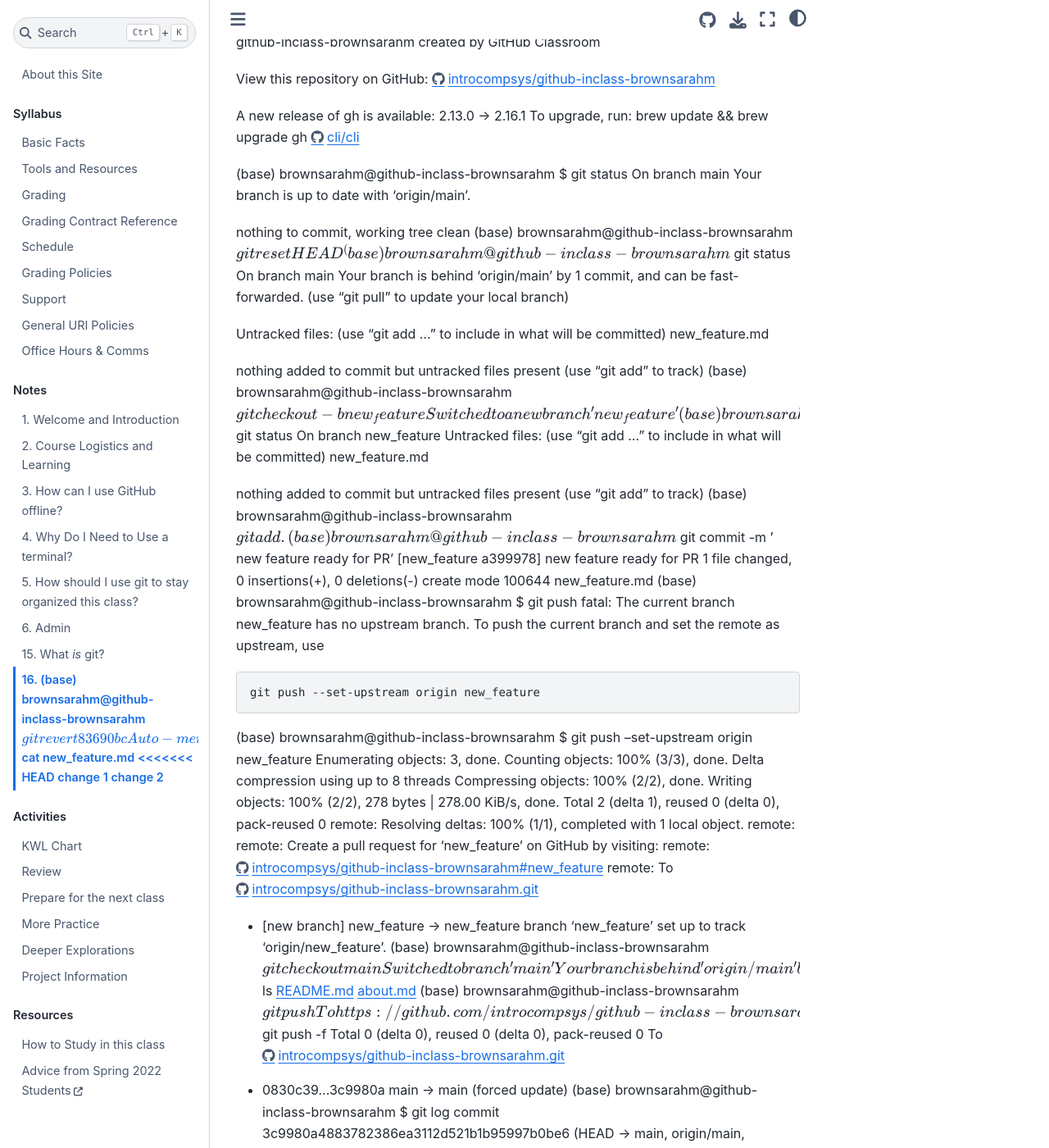
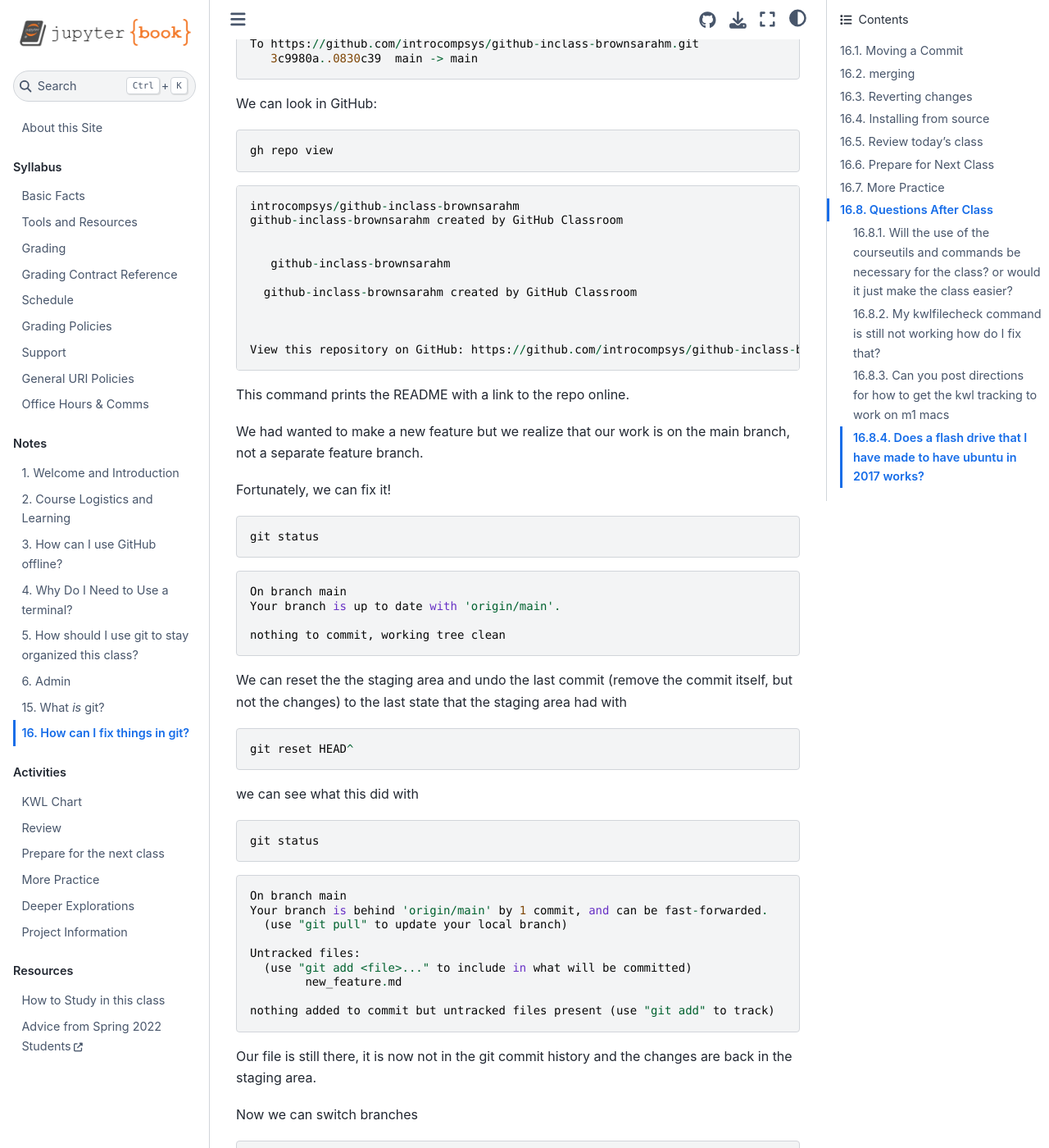
Before and after one commit to introcompsys/fall2022, a Jupyter Book: the page built from notes/2022-10-03.md, in a window 1280 px wide and 1400 px high, scrolled down 1139 px. Shown: the whole window at 82% size. Built offline with Jupyter Book 1.0.4 settings and Sphinx 7.4.7 and the Sphinx Book theme 1.1.4, drawn with Linux system fonts in a browser that asks for light colours; pages that are not in the unit, such as notebooks, are missing from menus; some of the changed text lies outside the part shown.

Commit message:
notes, questions and activities

`````diff
--- /dev/null
+++ b/_practice/2022-10-03.md
@@ -0,0 +1,2 @@
+1. Create an issue on your group repo for a new vocab term or cheatsheet item from your terminal, check that there is not an exisiting issue first. Write the history from this activity to `offlineissue.md` in your kwl repo.
+1. If you plan to do projects. Create [milestones](https://docs.github.com/en/issues/using-labels-and-milestones-to-track-work/creating-and-editing-milestones-for-issues-and-pull-requests) for the intermediate deadlines (proposal 1, proposal 2, project 1, project 2 with deadlines)
--- /dev/null
+++ b/_prepare/2022-10-03.md
@@ -0,0 +1,2 @@
+1. In a `gitunderstanding.md` list 3-5 items from the following categories (1) things you have had trouble with in git in the past and how they relate to your new understanding (b) things that your understanding has changed based on today's class (c) things about git you still have questions about
+1. Follow up on your grading contract as needed
--- /dev/null
+++ b/_review/2022-10-03.md
@@ -0,0 +1,3 @@
+1. Fix any open PRs you have that need to have a commit moved to a different branch, etc.
+1. In your github in class repo, create a series of commits that tell as story of how you might have made a mistake and fixed it. Use git log and redirects to write that log to a file in your KWL repo and then annotate your story.
+1. Create tracking issues for last week's activities and link them to PRs for any activities you have already completed.
--- a/notes/2022-10-03.md
+++ b/notes/2022-10-03.md
@@ -1,64 +1,59 @@
-(base) brownsarahm@github-inclass-brownsarahm $ git status
-On branch main
-Your branch is up to date with 'origin/main'.
+# How can I fix things in git?
 
-Changes to be committed:
-  (use "git restore --staged <file>..." to unstage)
-	new file:   hello.md
 
-(base) brownsarahm@github-inclass-brownsarahm $ rm hello.md
-(base) brownsarahm@github-inclass-brownsarahm $ git status
-On branch main
-Your branch is up to date with 'origin/main'.
+## Moving a Commit
 
-Changes to be committed:
-  (use "git restore --staged <file>..." to unstage)
-	new file:   hello.md
+Start on your main branch of your github in class repo with a clean working directory
 
-Changes not staged for commit:
-  (use "git add/rm <file>..." to update what will be committed)
-  (use "git restore <file>..." to discard changes in working directory)
-	deleted:    hello.md
+```
+git status
+```
 
-(base) brownsarahm@github-inclass-brownsarahm $ git add .
-(base) brownsarahm@github-inclass-brownsarahm $ git commit -m 'file
-> '
+```
 On branch main
 Your branch is up to date with 'origin/main'.
 
 nothing to commit, working tree clean
-(base) brownsarahm@github-inclass-brownsarahm $ git status
-On branch main
-Your branch is up to date with 'origin/main'.
+```
 
-nothing to commit, working tree clean
-(base) brownsarahm@github-inclass-brownsarahm $ touch new_feature.md
-(base) brownsarahm@github-inclass-brownsarahm $ git status
-On branch main
-Your branch is up to date with 'origin/main'.
+Now let's create a new file
 
-Untracked files:
-  (use "git add <file>..." to include in what will be committed)
-	new_feature.md
+```
+touch new_feature.md
+```
 
-nothing added to commit but untracked files present (use "git add" to track)
-(base) brownsarahm@github-inclass-brownsarahm $ git add .
-(base) brownsarahm@github-inclass-brownsarahm $ git comit -m "new feature"
-git: 'comit' is not a git command. See 'git --help'.
+and add commit and push it to the main branch
 
-The most similar command is
-	commit
-(base) brownsarahm@github-inclass-brownsarahm $ git commit -m "new feature"
+
+```
+git add .
+```
+
+```
+```
+
+
+```
+git comit -m "new feature"
+```
+
+
+```
+git commit -m "new feature"
+```
+
+```
 [main 0830c39] new feature
  1 file changed, 0 insertions(+), 0 deletions(-)
  create mode 100644 new_feature.md
-(base) brownsarahm@github-inclass-brownsarahm $ git status
-On branch main
-Your branch is ahead of 'origin/main' by 1 commit.
-  (use "git push" to publish your local commits)
+```
 
-nothing to commit, working tree clean
-(base) brownsarahm@github-inclass-brownsarahm $ git push
+
+```
+git push
+```
+
+```
 Enumerating objects: 3, done.
 Counting objects: 100% (3/3), done.
 Delta compression using up to 8 threads
@@ -68,7 +63,15 @@
 remote: Resolving deltas: 100% (1/1), completed with 1 local object.
 To https://github.com/introcompsys/github-inclass-brownsarahm.git
    3c9980a..0830c39  main -> main
-(base) brownsarahm@github-inclass-brownsarahm $ gh repo view
+```
+
+We can look in GitHub:
+
+```
+gh repo view
+```
+
+```
 introcompsys/github-inclass-brownsarahm
 github-inclass-brownsarahm created by GitHub Classroom
 
@@ -80,19 +83,38 @@
 
 
 View this repository on GitHub: https://github.com/introcompsys/github-inclass-brownsarahm
+```
 
+This command prints the README with a link to the repo online.
 
-A new release of gh is available: 2.13.0 → 2.16.1
-To upgrade, run: brew update && brew upgrade gh
-https://github.com/cli/cli/releases/tag/v2.16.1
+We had wanted to make a new feature but we realize that our work is on the main branch, not a separate feature branch.
 
-(base) brownsarahm@github-inclass-brownsarahm $ git status
+Fortunately, we can fix it!
+
+```
+git status
+```
+
+```
 On branch main
 Your branch is up to date with 'origin/main'.
 
 nothing to commit, working tree clean
-(base) brownsarahm@github-inclass-brownsarahm $ git reset HEAD^
-(base) brownsarahm@github-inclass-brownsarahm $ git status
+```
+
+We can reset the the staging area and undo the last commit (remove the commit itself, but not the changes) to the last state that the staging area had with
+
+```
+git reset HEAD^
+```
+
+we can see what this did with
+
+```
+git status
+```
+
+```
 On branch main
 Your branch is behind 'origin/main' by 1 commit, and can be fast-forwarded.
   (use "git pull" to update your local branch)
@@ -102,27 +124,69 @@
 	new_feature.md
 
 nothing added to commit but untracked files present (use "git add" to track)
-(base) brownsarahm@github-inclass-brownsarahm $ git checkout -b new_feature
+```
+
+Our file is still there, it is now not in the git commit history and the changes are back in the staging area.
+
+Now we can switch branches
+
+```
+git checkout -b new_feature
+```
+
+
+
+```
 Switched to a new branch 'new_feature'
-(base) brownsarahm@github-inclass-brownsarahm $ git status
+```
+
+and confirm
+
+```
+git status
+```
+
+```
 On branch new_feature
 Untracked files:
   (use "git add <file>..." to include in what will be committed)
 	new_feature.md
 
 nothing added to commit but untracked files present (use "git add" to track)
-(base) brownsarahm@github-inclass-brownsarahm $ git add .
-(base) brownsarahm@github-inclass-brownsarahm $ git commit -m ' new feature ready for PR'
+```
+
+and then commit to the new branch.
+
+```
+git add .
+git commit -m ' new feature ready for PR'
+```
+
+```
 [new_feature a399978]  new feature ready for PR
  1 file changed, 0 insertions(+), 0 deletions(-)
  create mode 100644 new_feature.md
-(base) brownsarahm@github-inclass-brownsarahm $ git push
+```
+Remember branches are pointers, so what we did was remove the commit (but not the snapshot) from a commit to the main branch (with info about main in it) to a new branch. This leave the main branch pointer pointed at the previous commit and moves only the new branch to the new commit.  We get a new hash because the time and commit message are different, but the content is the same.
+
+```
+git push
+```
+
+```
 fatal: The current branch new_feature has no upstream branch.
 To push the current branch and set the remote as upstream, use
 
     git push --set-upstream origin new_feature
 
-(base) brownsarahm@github-inclass-brownsarahm $ git push --set-upstream origin new_feature
+```
+
+
+```
+git push --set-upstream origin new_feature
+```
+
+```
 Enumerating objects: 3, done.
 Counting objects: 100% (3/3), done.
 Delta compression using up to 8 threads
@@ -137,13 +201,35 @@
 To https://github.com/introcompsys/github-inclass-brownsarahm.git
  * [new branch]      new_feature -> new_feature
 branch 'new_feature' set up to track 'origin/new_feature'.
-(base) brownsarahm@github-inclass-brownsarahm $ git checkout main
+```
+If we go back to main
+
+```
+git checkout main
+```
+
+```
 Switched to branch 'main'
 Your branch is behind 'origin/main' by 1 commit, and can be fast-forwarded.
   (use "git pull" to update your local branch)
-(base) brownsarahm@github-inclass-brownsarahm $ ls
+```
+
+Our changes are not here locally, but they still are on GitHub
+
+```
+ls
+```
+
+```
 README.md	about.md
-(base) brownsarahm@github-inclass-brownsarahm $ git push
+```
+We can try to push our local to GitHub
+
+```
+git push
+```
+
+```
 To https://github.com/introcompsys/github-inclass-brownsarahm.git
  ! [rejected]        main -> main (non-fast-forward)
 error: failed to push some refs to 'https://github.com/introcompsys/github-inclass-brownsarahm.git'
@@ -151,11 +237,27 @@
 hint: its remote counterpart. Integrate the remote changes (e.g.
 hint: 'git pull ...') before pushing again.
 hint: See the 'Note about fast-forwards' in 'git push --help' for details.
-(base) brownsarahm@github-inclass-brownsarahm $ git push -f
+```
+but it does not work because this is will result in losing information, git (and GitHub) will not let you lose information by accident.
+
+the `-f` option stands for force and makes it do things that we otherwise might not want to/
+
+```
+git push -f
+```
+
+```
 Total 0 (delta 0), reused 0 (delta 0), pack-reused 0
 To https://github.com/introcompsys/github-inclass-brownsarahm.git
  + 0830c39...3c9980a main -> main (forced update)
-(base) brownsarahm@github-inclass-brownsarahm $ git log
+```
+
+
+```
+git log
+```
+
+```
 commit 3c9980a4883782386ea3112d521b1b95997b0be6 (HEAD -> main, origin/main, origin/HEAD)
 Author: Sarah M Brown <brownsarahm@uri.edu>
 Date:   Wed Sep 14 17:40:01 2022 -0400
@@ -182,69 +284,94 @@
 Date:   Wed Sep 14 20:51:29 2022 +0000
 
     Initial commit
-(base) brownsarahm@github-inclass-brownsarahm $ git status
+```
+
+
+```
+git status
+```
+
+```
 On branch main
 Your branch is up to date with 'origin/main'.
 
 nothing to commit, working tree clean
-(base) brownsarahm@github-inclass-brownsarahm $ git merge new_feature .
-merge: . - not something we can merge
-(base) brownsarahm@github-inclass-brownsarahm $ git merge new_feature main
+```
+
+## merging
+
+We can merge offline too
+
+
+```
+git merge new_feature main
+```
+
+```
 Updating 3c9980a..a399978
 Fast-forward
  new_feature.md | 0
  1 file changed, 0 insertions(+), 0 deletions(-)
  create mode 100644 new_feature.md
-(base) brownsarahm@github-inclass-brownsarahm $ git status
+```
+
+
+```
+git status
+```
+
+```
 On branch main
 Your branch is ahead of 'origin/main' by 1 commit.
   (use "git push" to publish your local commits)
 
 nothing to commit, working tree clean
-(base) brownsarahm@github-inclass-brownsarahm $ git log
-commit a399978f0f20e1b560fbaf59ec831ab42dd6a82a (HEAD -> main, origin/new_feature, new_feature)
-Author: Sarah M Brown <brownsarahm@uri.edu>
-Date:   Mon Oct 3 16:55:41 2022 -0400
+```
 
-     new feature ready for PR
+## Reverting changes
 
-commit 3c9980a4883782386ea3112d521b1b95997b0be6 (origin/main, origin/HEAD)
-Author: Sarah M Brown <brownsarahm@uri.edu>
-Date:   Wed Sep 14 17:40:01 2022 -0400
+We can undo *changes* by picking out a specific commit by its name.
+First elts make two changes and commit eahc.
 
-    create about
+```
+echo "change 1" >> new_feature.md
+git add .
+git commit -m 'change 1'
+```
 
-commit ec3dd020d2767e45b6cd61f7c4ea5f6f2be9a3d8
-Merge: 1613072 db2e41d
-Author: Sarah Brown <brownsarahm@uri.edu>
-Date:   Wed Sep 14 16:56:34 2022 -0400
-
-    Merge pull request #4 from introcompsys/create_readme
-
-    Create README.md
-
-commit db2e41d48129b2c3ad09b78f1c14c2cd295e3eb2 (origin/create_readme)
-Author: Sarah Brown <brownsarahm@uri.edu>
-Date:   Wed Sep 14 16:55:23 2022 -0400
-
-    Create README.md
-
-commit 1613072525c141b13d3ac7db68e8c1dbee70496b
-Author: github-classroom[bot] <66690702+github-classroom[bot]@users.noreply.github.com>
-(base) brownsarahm@github-inclass-brownsarahm $ echo "change 1" >> new_feature.md
-(base) brownsarahm@github-inclass-brownsarahm $ git add .
-(base) brownsarahm@github-inclass-brownsarahm $ git commit -m 'change 1'
+```
 [main 83690bc] change 1
  1 file changed, 1 insertion(+)
-(base) brownsarahm@github-inclass-brownsarahm $ echo "change 2" >> new_feature.md
-(base) brownsarahm@github-inclass-brownsarahm $ git add .
-(base) brownsarahm@github-inclass-brownsarahm $ git commit -m 'change 2'
+```
+
+
+```
+echo "change 2" >> new_feature.md
+git add .
+git commit -m 'change 2'
+```
+
+```
 [main 948eda1] change 2
  1 file changed, 1 insertion(+)
-(base) brownsarahm@github-inclass-brownsarahm $ cat new_feature.md
+```
+
+SO we hav e a file with two  chagnes
+```
+cat new_feature.md
+```
+
+```
 change 1
 change 2
-(base) brownsarahm@github-inclass-brownsarahm $ git log
+```
+
+We need to know the hash of the commit that we want to undo.
+```
+git log
+```
+
+```
 commit 948eda10a2b03a168e9d0291a294a4922afecda5 (HEAD -> main)
 Author: Sarah M Brown <brownsarahm@uri.edu>
 Date:   Mon Oct 3 17:08:49 2022 -0400
@@ -274,7 +401,14 @@
 Author: Sarah Brown <brownsarahm@uri.edu>
 Date:   Wed Sep 14 16:56:34 2022 -0400
 
-(base) brownsarahm@github-inclass-brownsarahm $ git revert 83690bc
+```
+
+We use git revert
+```
+git revert 83690bc
+```
+
+```
 Auto-merging new_feature.md
 CONFLICT (content): Merge conflict in new_feature.md
 error: could not revert 83690bc... change 1
@@ -284,15 +418,34 @@
 hint: You can instead skip this commit with "git revert --skip".
 hint: To abort and get back to the state before "git revert",
 hint: run "git revert --abort".
-(base) brownsarahm@github-inclass-brownsarahm $ cat new_feature.md
+```
+
+In this case, we get a merge conflict becaues the file was so simple before, git cannot be sure how to undo that small change.
+
+```
+cat new_feature.md
+```
+
+```
 <<<<<<< HEAD
 change 1
 change 2
 =======
 >>>>>>> parent of 83690bc (change 1)
-(base) brownsarahm@github-inclass-brownsarahm $ nano new_feature.md
-(base) brownsarahm@github-inclass-brownsarahm $ nano new_feature.md
-(base) brownsarahm@github-inclass-brownsarahm $ git status
+```
+
+
+```
+nano new_feature.md
+```
+
+we can use nano to resolve the merge conflict. and then check
+
+```
+git status
+```
+
+```
 On branch main
 Your branch is ahead of 'origin/main' by 3 commits.
   (use "git push" to publish your local commits)
@@ -308,8 +461,22 @@
 	both modified:   new_feature.md
 
 no changes added to commit (use "git add" and/or "git commit -a")
-(base) brownsarahm@github-inclass-brownsarahm $ git add .
-(base) brownsarahm@github-inclass-brownsarahm $ git status
+```
+
+we have to add and commit to finish
+```
+git add .
+```
+
+```
+```
+
+
+```
+git status
+```
+
+```
 On branch main
 Your branch is ahead of 'origin/main' by 3 commits.
   (use "git push" to publish your local commits)
@@ -323,16 +490,39 @@
   (use "git restore --staged <file>..." to unstage)
 	modified:   new_feature.md
 
-(base) brownsarahm@github-inclass-brownsarahm $ git commit -m "revert chang 1"
+```
+
+
+```
+git commit -m "revert chang 1"
+```
+
+```
 [main c1807f4] revert chang 1
  1 file changed, 1 insertion(+), 1 deletion(-)
-(base) brownsarahm@github-inclass-brownsarahm $ git status
+```
+
+
+```
+git status
+```
+and then we are all set.
+
+```
 On branch main
 Your branch is ahead of 'origin/main' by 4 commits.
   (use "git push" to publish your local commits)
 
 nothing to commit, working tree clean
-(base) brownsarahm@github-inclass-brownsarahm $ git log
+```
+
+We can see git revert undoes the *changes* but **adds* an additional comit, it is keeping track of every change and by default the commit history only moves forward.
+
+```
+git log
+```
+
+```
 commit c1807f4c764bfc47ad6cdea81453ae4c75b4df20 (HEAD -> main)
 Author: Sarah M Brown <brownsarahm@uri.edu>
 Date:   Mon Oct 3 17:16:59 2022 -0400
@@ -365,11 +555,27 @@
 
 commit ec3dd020d2767e45b6cd61f7c4ea5f6f2be9a3d8
 Merge: 1613072 db2e41d
-(base) brownsarahm@github-inclass-brownsarahm $
-(base) brownsarahm@github-inclass-brownsarahm $ cd ..
-(base) brownsarahm@systems $ ls
+```
+
+
+## Installing from source
+
+Store this outside of your inclass repo
+```
+cd ..
+ls
+```
+
+```
 2022-09-19			github-inclass-brownsarahm
-(base) brownsarahm@systems $ git clone https://github.com/introcompsys/courseutils.git
+```
+
+
+```
+git clone https://github.com/introcompsys/courseutils.git
+```
+
+```
 Cloning into 'courseutils'...
 remote: Enumerating objects: 57, done.
 remote: Counting objects: 100% (57/57), done.
@@ -377,8 +583,24 @@
 remote: Total 57 (delta 26), reused 44 (delta 18), pack-reused 0
 Receiving objects: 100% (57/57), 9.99 KiB | 3.33 MiB/s, done.
 Resolving deltas: 100% (26/26), done.
-(base) brownsarahm@systems $ cd courseutils/
-(base) brownsarahm@courseutils $ pip install .
+```
+
+
+```
+cd courseutils/
+```
+
+then you can install
+
+```{important}
+on Windows this will probably need to run in either command prompt or Anaconda Prompt if you have that.
+```
+
+```
+pip install .
+```
+
+```
 Processing /Users/brownsarahm/Documents/inclass/systems/courseutils
   Preparing metadata (setup.py) ... done
 Requirement already satisfied: Click in /Library/Frameworks/Python.framework/Versions/3.8/lib/python3.8/site-packages (from syscourseutils==0.1.0) (7.1.2)
@@ -399,34 +621,86 @@
     Uninstalling syscourseutils-0.1.0:
       Successfully uninstalled syscourseutils-0.1.0
 Successfully installed syscourseutils-0.1.0
-(base) brownsarahm@courseutils $ sysgetassignment --date 2022-09-28
-404: Not Found
-(base) brownsarahm@courseutils $ sysgetassignment
-- [ ] Review the notes
-- [ ] Reorganize a folder on your computer ( good candidate may be  desktop or downloads folder), using only a terminal to make new directories, move files, check what's inside them, etc. Answer reflection questions (will be in notes) in a new file, `terminal.md` in your kwl repo.
-- [ ] Add a [glossary](https://introcompsys.github.io/spring2022/resources/glossary.html) to the site to define a term or [cheatsheet](https://introcompsys.github.io/spring2022/resources/cheatsheet.html) entry  to describe a command that we have used so far.
-- [ ] Examine a large project you have done or by finding an open source project on GitHub.  Answer the reflection questions in `software.md` in your kwl repo. (will be in notes)
+```
 
-(base) brownsarahm@courseutils $ cd ../github-inclass-brownsarahm/
-(base) brownsarahm@github-inclass-brownsarahm $ sysgetassignment | gh issue create --tile "more practice 1` --body-file -
-> " --body-file -
->
-(base) brownsarahm@github-inclass-brownsarahm $ sysgetassignment | gh issue create --title "more practice 1" --body-file -
+````{important}
+The package is updated so for the following to work use
+```
+cd courseutils
+git pull
+pip install .
+```
+````
+
+```
+sysgetassignment --date 2022-09-28
+```
+
+```
+- [ ] Try exploring your a repo manually and bring more questions
+- [ ] Make sure that you have a grading contract that has been reviewed at least once
+
+```
+
+Then we can *pipe* the output into another command to create an issue.
+
+
+```
+sysgetassignment | gh issue create --title "more practice 1" --body-file -
+```
+
+```
 
 Creating issue in introcompsys/github-inclass-brownsarahm
 
 https://github.com/introcompsys/github-inclass-brownsarahm/issues/8
-(base) brownsarahm@github-inclass-brownsarahm $ echo "- [ ] Review the notes
->
-> - [ ] Reorganize a folder on your computer ( good candidate may be  desktop or downloads folder), using only a terminal to make new directories, move files, check what's inside them, etc. Answer reflection questions (will be in notes) in a new file, `terminal.md` in your kwl repo.
->
-> - [ ] Add a [glossary](https://introcompsys.github.io/spring2022/resources/glossary.html) to the site to define a term or [cheatsheet](https://introcompsys.github.io/spring2022/resources/cheatsheet.html) entry  to describe a command that we have used so far.
->
-> - [ ] Examine a large project you have done or by finding an open source project on GitHub.  Answer the reflection questions in `software.md` in your kwl repo. (will be in notes)" | gh issue create --title "practice example" --body-file -
--bash: terminal.md: command not found
--bash: software.md: command not found
+```
+### Trouble shooting
 
-Creating issue in introcompsys/github-inclass-brownsarahm
+If anaconda or miniconda is installed: `conda activate`. Otherwise activate a python environment of your choosing
 
-https://github.com/introcompsys/github-inclass-brownsarahm/issues/9
-(base) brownsarahm@github-inclass-brownsarahm $
+Try pulling updates and reinstalling.
+
+Make sure you reactive bash.
+
+try both `pip` and `pip3`
+
+
+
+[if you want to make yourself a linkux computer for the cost of a flash drive](https://ubuntu.com/tutorials/create-a-usb-stick-on-windows#1-overview)
+
+## Review today's class
+
+```{include} ../_review/2022-10-03.md
+```
+
+
+
+## Prepare for Next Class
+
+```{include} ../_prepare/2022-10-03.md
+```
+
+
+
+## More Practice
+
+```{include} ../_practice/2022-10-03.md
+```
+
+## Questions After Class
+
+### Will the use of the courseutils and commands be necessary for the class? or would it just make the class easier?
+They're for tracking your progress. We will help you get it working or work around it.
+
+### My kwlfilecheck command is still not working how do I fix that?
+
+There's a missing section on the course website for that command, focus on getting `sysgetassignment` for now.  Try the things above and if it still does not create a detailed issue with what error you get and what OS you are using on the [repo](https://github.com/introcompsys/courseutils)
+
+### Can you post directions for how to get the kwl tracking to work on m1 macs
+
+[ a studen did this last year](https://github.com/introcompsys/courseutils/issues/1)
+
+### Does a flash drive that I have made to have ubuntu in 2017 works?
+
+yes
`````
